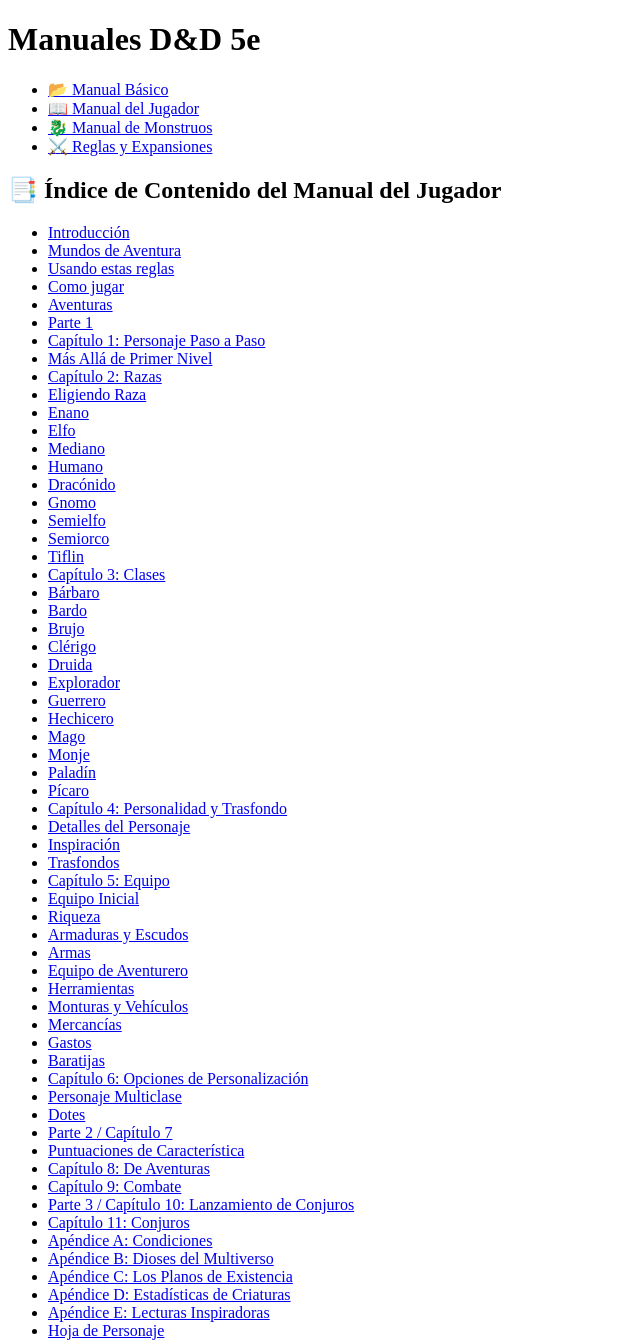
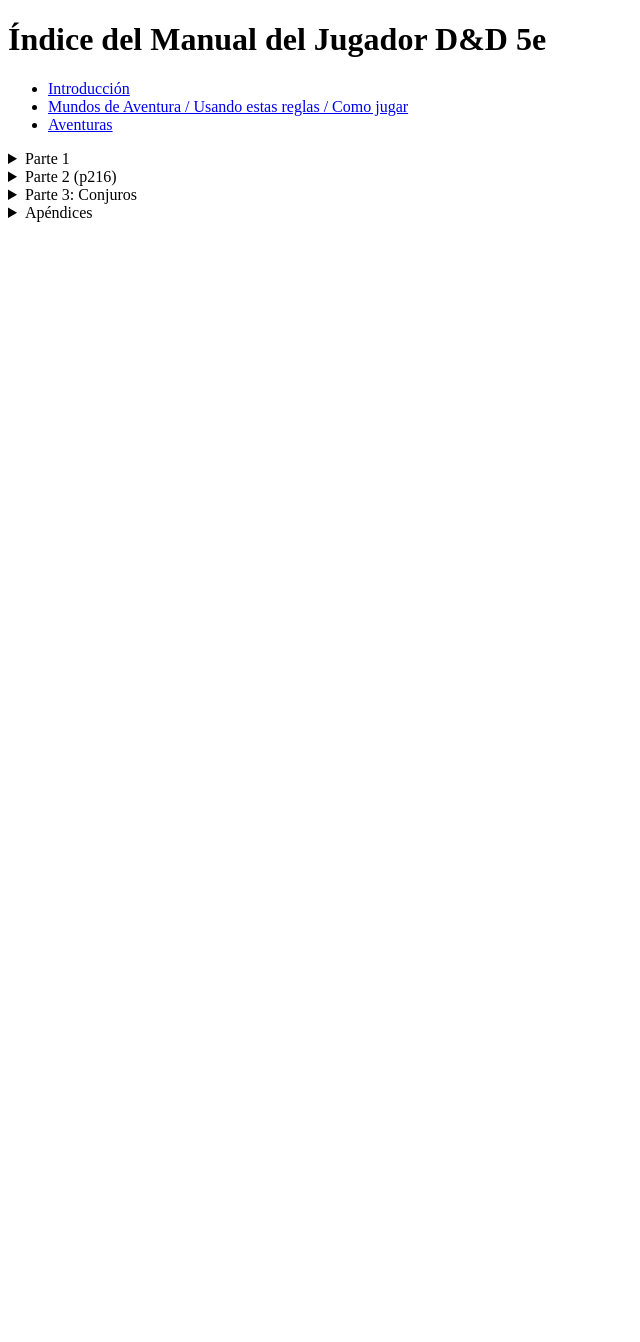
Before and after one commit to romboman20/manual-dnd, a plain HTML site: page index.html in a window 1280 px wide. Shown: the whole page, without its empty margins (0-640 px from the left). After the commit the page ends 800 px from the top, so only its background shows below. Drawn offline with Linux system fonts and the light colour scheme.

Commit message:
Update index.html

```diff
--- a/index.html
+++ b/index.html
@@ -2,30 +2,30 @@
 <html lang="es">
 <head>
   <meta charset="UTF-8">
-  <title>Manuales D&D 5e PDF</title>
+  <title>Índice del Manual del Jugador D&D 5e</title>
 </head>
 <body>
-  <h1>Manuales D&D 5e</h1>
+  <h1>Índice del Manual del Jugador D&D 5e</h1>
+
   <ul>
-    <li><a href="/pdfjs-3.10.111-dist/web/viewer.html?file=/MANUAL.pdf#page=1" target="_blank">📂 Manual Básico</a></li>
-    <li><a href="/pdfjs-3.10.111-dist/web/viewer.html?file=/MANUAL_JUGADOR.pdf#page=1" target="_blank">📖 Manual del Jugador</a></li>
-    <li><a href="/pdfjs-3.10.111-dist/web/viewer.html?file=/MANUAL_MONSTRUOS.pdf#page=1" target="_blank">🐉 Manual de Monstruos</a></li>
-    <li><a href="/pdfjs-3.10.111-dist/web/viewer.html?file=/REGLAS_EXPANSIONES.pdf#page=1" target="_blank">⚔️ Reglas y Expansiones</a></li>
+    <li><a href="/pdfjs-3.10.111-dist/web/viewer.html?file=/MANUAL_JUGADOR.pdf#page=5" target="_blank">Introducción</a></li>
+    <li><a href="/pdfjs-3.10.111-dist/web/viewer.html?file=/MANUAL_JUGADOR.pdf#page=6" target="_blank">Mundos de Aventura / Usando estas reglas / Como jugar</a></li>
+    <li><a href="/pdfjs-3.10.111-dist/web/viewer.html?file=/MANUAL_JUGADOR.pdf#page=8" target="_blank">Aventuras</a></li>
   </ul>
 
-  <h2>📑 Índice de Contenido del Manual del Jugador</h2>
+  <details>
+    <summary>Parte 1</summary>
+    <details>
+      <summary>Capítulo 1: Personaje Paso a Paso (p13)</summary>
       <ul>
-    <li><a href="/pdfjs-3.10.111-dist/web/viewer.html?file=/MANUAL_JUGADOR.pdf#page=5" target="_blank">Introducción</a></li>
-    <li><a href="/pdfjs-3.10.111-dist/web/viewer.html?file=/MANUAL_JUGADOR.pdf#page=6" target="_blank">Mundos de Aventura</a></li>
-    <li><a href="/pdfjs-3.10.111-dist/web/viewer.html?file=/MANUAL_JUGADOR.pdf#page=6" target="_blank">Usando estas reglas</a></li>
-    <li><a href="/pdfjs-3.10.111-dist/web/viewer.html?file=/MANUAL_JUGADOR.pdf#page=6" target="_blank">Como jugar</a></li>
-    <li><a href="/pdfjs-3.10.111-dist/web/viewer.html?file=/MANUAL_JUGADOR.pdf#page=8" target="_blank">Aventuras</a></li>
+        <li><a href="/pdfjs-3.10.111-dist/web/viewer.html?file=/MANUAL_JUGADOR.pdf#page=13" target="_blank">Inicio</a></li>
+        <li><a href="/pdfjs-3.10.111-dist/web/viewer.html?file=/MANUAL_JUGADOR.pdf#page=18" target="_blank">Más Allá de Primer Nivel</a></li>
+      </ul>
+    </details>
 
-    <li><a href="/pdfjs-3.10.111-dist/web/viewer.html?file=/MANUAL_JUGADOR.pdf#page=11" target="_blank">Parte 1</a></li>
-    <li><a href="/pdfjs-3.10.111-dist/web/viewer.html?file=/MANUAL_JUGADOR.pdf#page=13" target="_blank">Capítulo 1: Personaje Paso a Paso</a></li>
-    <li><a href="/pdfjs-3.10.111-dist/web/viewer.html?file=/MANUAL_JUGADOR.pdf#page=18" target="_blank">Más Allá de Primer Nivel</a></li>
-
-    <li><a href="/pdfjs-3.10.111-dist/web/viewer.html?file=/MANUAL_JUGADOR.pdf#page=21" target="_blank">Capítulo 2: Razas</a></li>
+    <details>
+      <summary>Capítulo 2: Razas (p21)</summary>
+      <ul>
         <li><a href="/pdfjs-3.10.111-dist/web/viewer.html?file=/MANUAL_JUGADOR.pdf#page=21" target="_blank">Eligiendo Raza</a></li>
         <li><a href="/pdfjs-3.10.111-dist/web/viewer.html?file=/MANUAL_JUGADOR.pdf#page=23" target="_blank">Enano</a></li>
         <li><a href="/pdfjs-3.10.111-dist/web/viewer.html?file=/MANUAL_JUGADOR.pdf#page=27" target="_blank">Elfo</a></li>
@@ -36,8 +36,12 @@
         <li><a href="/pdfjs-3.10.111-dist/web/viewer.html?file=/MANUAL_JUGADOR.pdf#page=49" target="_blank">Semielfo</a></li>
         <li><a href="/pdfjs-3.10.111-dist/web/viewer.html?file=/MANUAL_JUGADOR.pdf#page=52" target="_blank">Semiorco</a></li>
         <li><a href="/pdfjs-3.10.111-dist/web/viewer.html?file=/MANUAL_JUGADOR.pdf#page=55" target="_blank">Tiflin</a></li>
+      </ul>
+    </details>
 
-    <li><a href="/pdfjs-3.10.111-dist/web/viewer.html?file=/MANUAL_JUGADOR.pdf#page=59" target="_blank">Capítulo 3: Clases</a></li>
+    <details>
+      <summary>Capítulo 3: Clases (p59)</summary>
+      <ul>
         <li><a href="/pdfjs-3.10.111-dist/web/viewer.html?file=/MANUAL_JUGADOR.pdf#page=60" target="_blank">Bárbaro</a></li>
         <li><a href="/pdfjs-3.10.111-dist/web/viewer.html?file=/MANUAL_JUGADOR.pdf#page=66" target="_blank">Bardo</a></li>
         <li><a href="/pdfjs-3.10.111-dist/web/viewer.html?file=/MANUAL_JUGADOR.pdf#page=72" target="_blank">Brujo</a></li>
@@ -50,15 +54,21 @@
         <li><a href="/pdfjs-3.10.111-dist/web/viewer.html?file=/MANUAL_JUGADOR.pdf#page=132" target="_blank">Monje</a></li>
         <li><a href="/pdfjs-3.10.111-dist/web/viewer.html?file=/MANUAL_JUGADOR.pdf#page=140" target="_blank">Paladín</a></li>
         <li><a href="/pdfjs-3.10.111-dist/web/viewer.html?file=/MANUAL_JUGADOR.pdf#page=150" target="_blank">Pícaro</a></li>
+      </ul>
+    </details>
 
-    <li><a href="/pdfjs-3.10.111-dist/web/viewer.html?file=/MANUAL_JUGADOR.pdf#page=158" target="_blank">Capítulo 4: Personalidad y Trasfondo</a></li>
+    <details>
+      <summary>Capítulo 4: Personalidad y Trasfondo (p158)</summary>
+      <ul>
         <li><a href="/pdfjs-3.10.111-dist/web/viewer.html?file=/MANUAL_JUGADOR.pdf#page=158" target="_blank">Detalles del Personaje</a></li>
-    <li><a href="/pdfjs-3.10.111-dist/web/viewer.html?file=/MANUAL_JUGADOR.pdf#page=163" target="_blank">Inspiración</a></li>
-    <li><a href="/pdfjs-3.10.111-dist/web/viewer.html?file=/MANUAL_JUGADOR.pdf#page=163" target="_blank">Trasfondos</a></li>
+        <li><a href="/pdfjs-3.10.111-dist/web/viewer.html?file=/MANUAL_JUGADOR.pdf#page=163" target="_blank">Inspiración / Trasfondos</a></li>
+      </ul>
+    </details>
 
-    <li><a href="/pdfjs-3.10.111-dist/web/viewer.html?file=/MANUAL_JUGADOR.pdf#page=184" target="_blank">Capítulo 5: Equipo</a></li>
-    <li><a href="/pdfjs-3.10.111-dist/web/viewer.html?file=/MANUAL_JUGADOR.pdf#page=184" target="_blank">Equipo Inicial</a></li>
-    <li><a href="/pdfjs-3.10.111-dist/web/viewer.html?file=/MANUAL_JUGADOR.pdf#page=184" target="_blank">Riqueza</a></li>
+    <details>
+      <summary>Capítulo 5: Equipo (p184)</summary>
+      <ul>
+        <li><a href="/pdfjs-3.10.111-dist/web/viewer.html?file=/MANUAL_JUGADOR.pdf#page=184" target="_blank">Equipo Inicial / Riqueza</a></li>
         <li><a href="/pdfjs-3.10.111-dist/web/viewer.html?file=/MANUAL_JUGADOR.pdf#page=185" target="_blank">Armaduras y Escudos</a></li>
         <li><a href="/pdfjs-3.10.111-dist/web/viewer.html?file=/MANUAL_JUGADOR.pdf#page=188" target="_blank">Armas</a></li>
         <li><a href="/pdfjs-3.10.111-dist/web/viewer.html?file=/MANUAL_JUGADOR.pdf#page=192" target="_blank">Equipo de Aventurero</a></li>
@@ -67,19 +77,64 @@
         <li><a href="/pdfjs-3.10.111-dist/web/viewer.html?file=/MANUAL_JUGADOR.pdf#page=198" target="_blank">Mercancías</a></li>
         <li><a href="/pdfjs-3.10.111-dist/web/viewer.html?file=/MANUAL_JUGADOR.pdf#page=199" target="_blank">Gastos</a></li>
         <li><a href="/pdfjs-3.10.111-dist/web/viewer.html?file=/MANUAL_JUGADOR.pdf#page=203" target="_blank">Baratijas</a></li>
+      </ul>
+    </details>
 
-    <li><a href="/pdfjs-3.10.111-dist/web/viewer.html?file=/MANUAL_JUGADOR.pdf#page=206" target="_blank">Capítulo 6: Opciones de Personalización</a></li>
+    <details>
+      <summary>Capítulo 6: Opciones de Personalización (p206)</summary>
+      <ul>
         <li><a href="/pdfjs-3.10.111-dist/web/viewer.html?file=/MANUAL_JUGADOR.pdf#page=206" target="_blank">Personaje Multiclase</a></li>
         <li><a href="/pdfjs-3.10.111-dist/web/viewer.html?file=/MANUAL_JUGADOR.pdf#page=208" target="_blank">Dotes</a></li>
+      </ul>
+    </details>
+  </details>
 
-    <li><a href="/pdfjs-3.10.111-dist/web/viewer.html?file=/MANUAL_JUGADOR.pdf#page=218" target="_blank">Parte 2 / Capítulo 7</a></li>
-    <li><a href="/pdfjs-3.10.111-dist/web/viewer.html?file=/MANUAL_JUGADOR.pdf#page=218" target="_blank">Puntuaciones de Característica</a></li>
-    <li><a href="/pdfjs-3.10.111-dist/web/viewer.html?file=/MANUAL_JUGADOR.pdf#page=229" target="_blank">Capítulo 8: De Aventuras</a></li>
-    <li><a href="/pdfjs-3.10.111-dist/web/viewer.html?file=/MANUAL_JUGADOR.pdf#page=240" target="_blank">Capítulo 9: Combate</a></li>
+  <details>
+    <summary>Parte 2 (p216)</summary>
+    <details>
+      <summary>Capítulo 7: Usando las Puntuaciones de Característica (p218)</summary>
+      <ul>
+        <li><a href="/pdfjs-3.10.111-dist/web/viewer.html?file=/MANUAL_JUGADOR.pdf#page=218" target="_blank">Puntuaciones, Ventaja, Competencia</a></li>
+        <li><a href="/pdfjs-3.10.111-dist/web/viewer.html?file=/MANUAL_JUGADOR.pdf#page=219" target="_blank">Pruebas de Característica</a></li>
+        <li><a href="/pdfjs-3.10.111-dist/web/viewer.html?file=/MANUAL_JUGADOR.pdf#page=220" target="_blank">Habilidades</a></li>
+        <li><a href="/pdfjs-3.10.111-dist/web/viewer.html?file=/MANUAL_JUGADOR.pdf#page=221" target="_blank">Usando Cada Característica</a></li>
+        <li><a href="/pdfjs-3.10.111-dist/web/viewer.html?file=/MANUAL_JUGADOR.pdf#page=227" target="_blank">Tiradas de Salvación</a></li>
+      </ul>
+    </details>
 
-    <li><a href="/pdfjs-3.10.111-dist/web/viewer.html?file=/MANUAL_JUGADOR.pdf#page=256" target="_blank">Parte 3 / Capítulo 10: Lanzamiento de Conjuros</a></li>
+    <details>
+      <summary>Capítulo 8: De Aventuras (p229)</summary>
+      <ul>
+        <li><a href="/pdfjs-3.10.111-dist/web/viewer.html?file=/MANUAL_JUGADOR.pdf#page=229" target="_blank">Tiempo / Movimiento</a></li>
+        <li><a href="/pdfjs-3.10.111-dist/web/viewer.html?file=/MANUAL_JUGADOR.pdf#page=232" target="_blank">El Entorno</a></li>
+        <li><a href="/pdfjs-3.10.111-dist/web/viewer.html?file=/MANUAL_JUGADOR.pdf#page=234" target="_blank">Interacción Social</a></li>
+        <li><a href="/pdfjs-3.10.111-dist/web/viewer.html?file=/MANUAL_JUGADOR.pdf#page=236" target="_blank">Descanso / Entre Aventuras</a></li>
+      </ul>
+    </details>
+
+    <details>
+      <summary>Capítulo 9: Combate (p240)</summary>
+      <ul>
+        <li><a href="/pdfjs-3.10.111-dist/web/viewer.html?file=/MANUAL_JUGADOR.pdf#page=240" target="_blank">Orden, Movimiento, Acciones</a></li>
+        <li><a href="/pdfjs-3.10.111-dist/web/viewer.html?file=/MANUAL_JUGADOR.pdf#page=247" target="_blank">Ataques</a></li>
+        <li><a href="/pdfjs-3.10.111-dist/web/viewer.html?file=/MANUAL_JUGADOR.pdf#page=249" target="_blank">Cobertura, Daño y Curación</a></li>
+        <li><a href="/pdfjs-3.10.111-dist/web/viewer.html?file=/MANUAL_JUGADOR.pdf#page=252" target="_blank">Combate Montado</a></li>
+        <li><a href="/pdfjs-3.10.111-dist/web/viewer.html?file=/MANUAL_JUGADOR.pdf#page=253" target="_blank">Combate Bajo el Agua</a></li>
+      </ul>
+    </details>
+  </details>
+
+  <details>
+    <summary>Parte 3: Conjuros</summary>
+    <ul>
+      <li><a href="/pdfjs-3.10.111-dist/web/viewer.html?file=/MANUAL_JUGADOR.pdf#page=256" target="_blank">Capítulo 10: Lanzamiento de Conjuros</a></li>
       <li><a href="/pdfjs-3.10.111-dist/web/viewer.html?file=/MANUAL_JUGADOR.pdf#page=264" target="_blank">Capítulo 11: Conjuros</a></li>
+    </ul>
+  </details>
 
+  <details>
+    <summary>Apéndices</summary>
+    <ul>
       <li><a href="/pdfjs-3.10.111-dist/web/viewer.html?file=/MANUAL_JUGADOR.pdf#page=351" target="_blank">Apéndice A: Condiciones</a></li>
       <li><a href="/pdfjs-3.10.111-dist/web/viewer.html?file=/MANUAL_JUGADOR.pdf#page=355" target="_blank">Apéndice B: Dioses del Multiverso</a></li>
       <li><a href="/pdfjs-3.10.111-dist/web/viewer.html?file=/MANUAL_JUGADOR.pdf#page=361" target="_blank">Apéndice C: Los Planos de Existencia</a></li>
@@ -87,5 +142,6 @@
       <li><a href="/pdfjs-3.10.111-dist/web/viewer.html?file=/MANUAL_JUGADOR.pdf#page=374" target="_blank">Apéndice E: Lecturas Inspiradoras</a></li>
       <li><a href="/pdfjs-3.10.111-dist/web/viewer.html?file=/MANUAL_JUGADOR.pdf#page=376" target="_blank">Hoja de Personaje</a></li>
     </ul>
+  </details>
 </body>
 </html>
```
Lines whose indentation alone changed are shown as unchanged.
